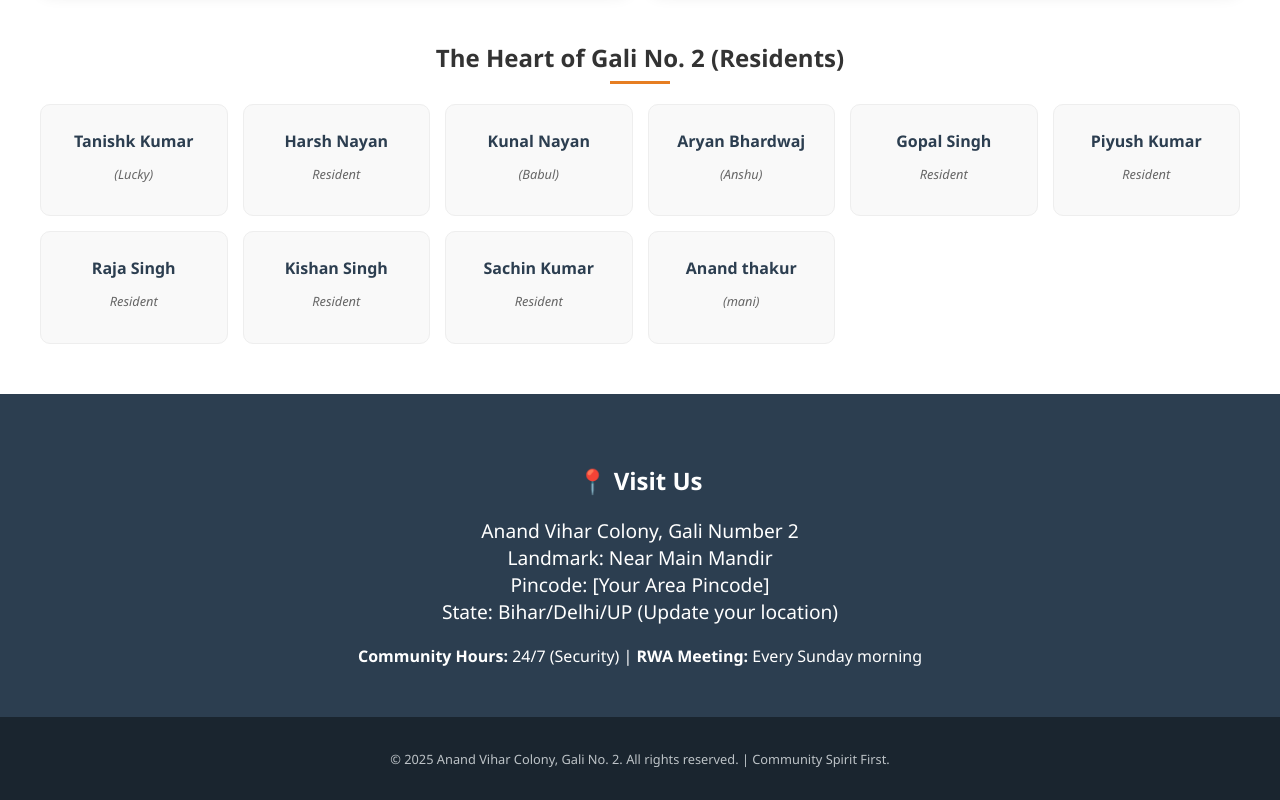
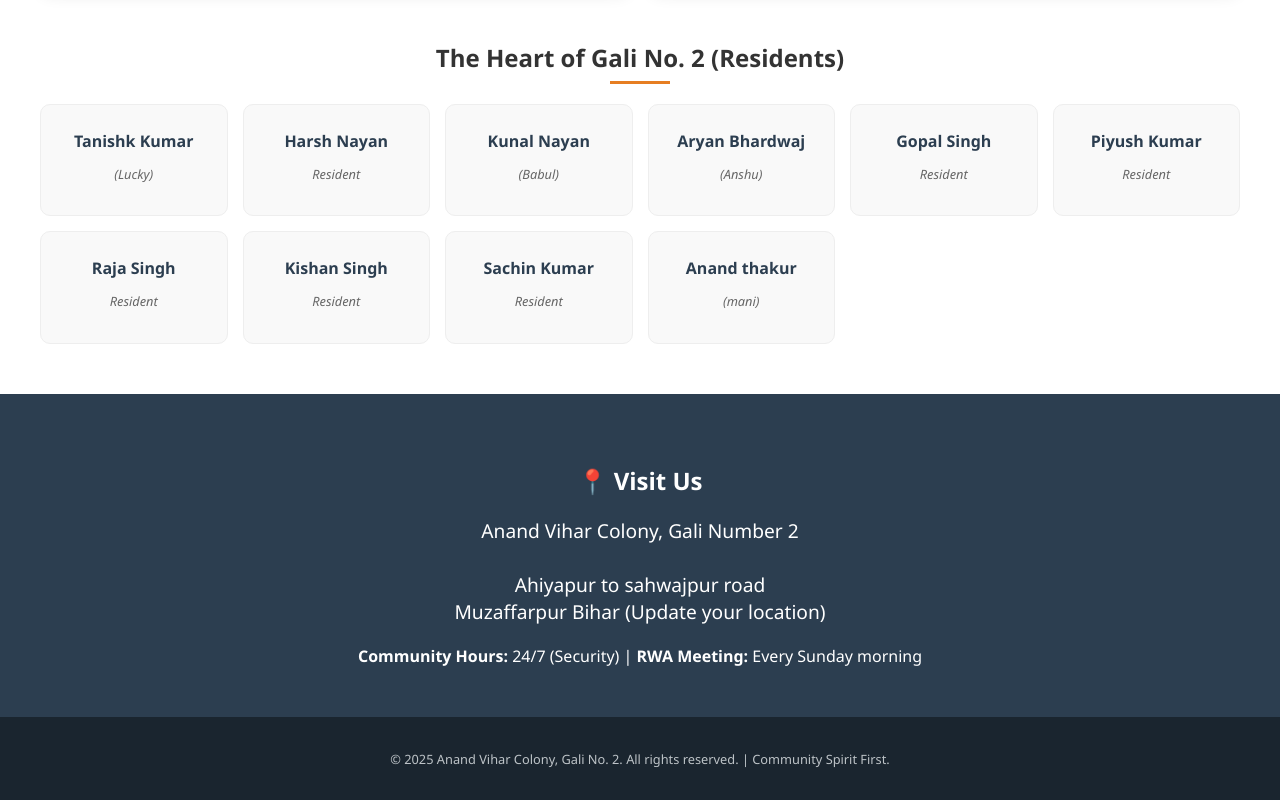
Before and after one commit to ktanishk568/my-colony-website, a plain HTML site: page index.html in a window 1280 px wide. Shown: the part 2371-3171 px from the top of the page. Drawn offline with Linux system fonts and the light colour scheme.

Commit message:
Add files via upload

```diff
--- a/index.html
+++ b/index.html
@@ -150,9 +150,9 @@
     <h2>📍 Visit Us</h2>
     <p style="font-size: 1.2rem;">
         Anand Vihar Colony, Gali Number 2<br>
-        Landmark: Near Main Mandir<br>
-        Pincode: [Your Area Pincode]<br>
-        State: Bihar/Delhi/UP (Update your location)
+        <br>
+        Ahiyapur to sahwajpur road <br>
+        Muzaffarpur  Bihar (Update your location)
     </p>
     <div style="margin-top: 20px;">
         <strong>Community Hours:</strong> 24/7 (Security) | <strong>RWA Meeting:</strong> Every Sunday morning
```
